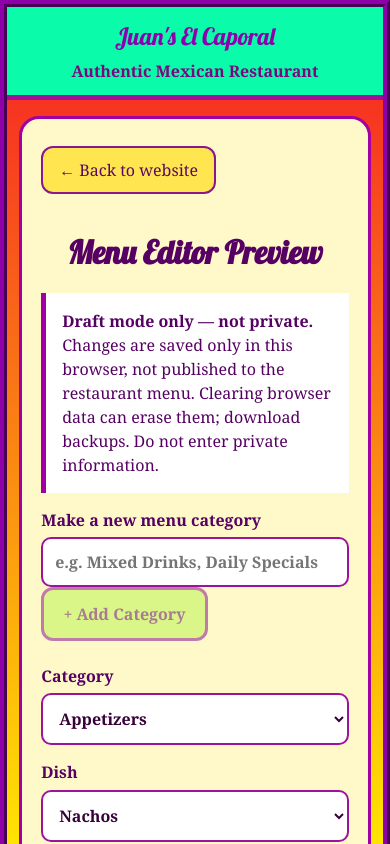
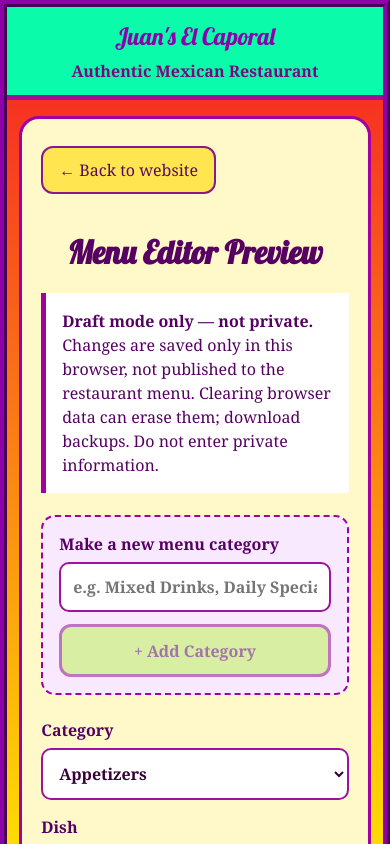
Before and after one commit to QuiteAstorm/Food, a React (Create React App) app: page / in a window 390 px wide. Both pictures are taken after a click on the button "Open Menu Editor Preview ✎". Shown: the top 844 px of the page. Built offline with nearby package versions, Linux system fonts and the light colour scheme.

Commit message:
Style new menu category and dish controls on mobile

```diff
--- a/src/components/MenuEditor.css
+++ b/src/components/MenuEditor.css
@@ -1,2 +1,4 @@
 .menu-editor{width:min(100% - 1.5rem,850px);margin:1rem auto 3rem;padding:1.2rem;border:3px solid #a300a3;border-radius:20px;background:#fff8c8;color:#560063;box-sizing:border-box}.menu-editor h1{text-align:center}.editor-warning{background:#fff;border-left:5px solid #a300a3;padding:1rem;line-height:1.5}.editor-controls{display:grid;grid-template-columns:1fr 1fr;gap:1rem;margin:1.5rem 0}.editor-fields{display:grid;gap:1rem}.menu-editor label{display:grid;gap:.4rem;font-weight:700}.menu-editor input,.menu-editor textarea,.menu-editor select{width:100%;min-width:0;box-sizing:border-box;padding:.75rem;border:2px solid #9d139d;border-radius:10px;background:white;color:#360038;font:inherit}.editor-export{background:#b6f34a;border:3px solid #850089;border-radius:12px;padding:.8rem 1.2rem;font:inherit;font-weight:bold;color:#52005a;cursor:pointer}.editor-export:disabled{opacity:.5;cursor:not-allowed}@media(max-width:550px){.editor-controls{grid-template-columns:1fr}}
 .editor-actions{display:flex;flex-wrap:wrap;align-items:center;gap:.75rem}.editor-import,.editor-clear{display:inline-flex;align-items:center;justify-content:center;background:#f4d3fa;border:2px solid #850089;border-radius:12px;padding:.75rem 1rem;font:inherit;font-weight:700;color:#52005a;cursor:pointer}.editor-import input{display:block;width:100%;font-size:.8rem;padding:.3rem;border:0}.editor-clear{background:#fff}.editor-clear:disabled{opacity:.5;cursor:not-allowed}
+
+.editor-new-category{display:grid;grid-template-columns:minmax(0,1fr) auto;align-items:end;gap:.75rem;margin:1.4rem 0;padding:1rem;border:2px dashed #a000a0;border-radius:14px;background:#f9e9ff}.editor-new-category .editor-export{min-height:46px}.editor-fields{margin:1.3rem 0}@media(max-width:600px){.editor-new-category{grid-template-columns:1fr}.editor-new-category .editor-export{width:100%}}
```
